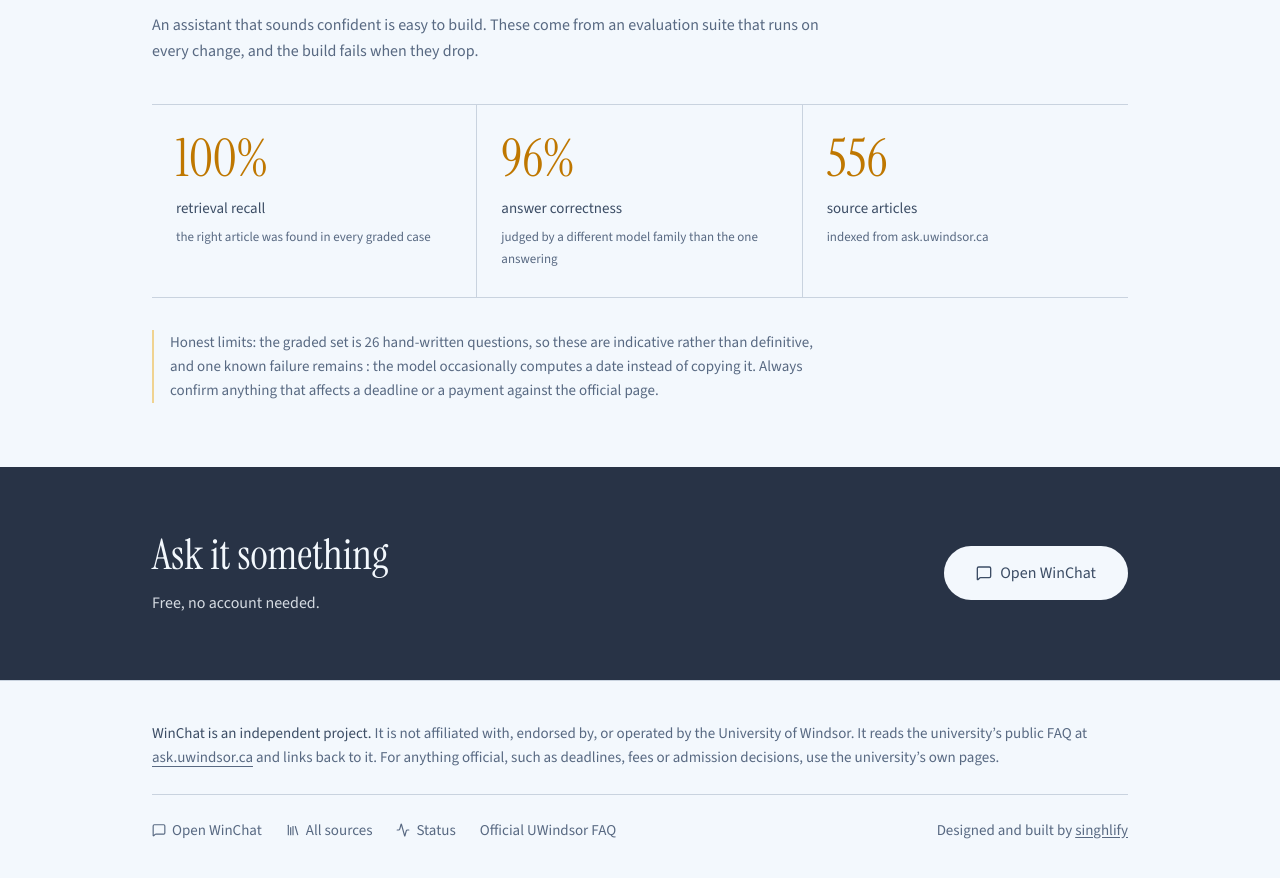
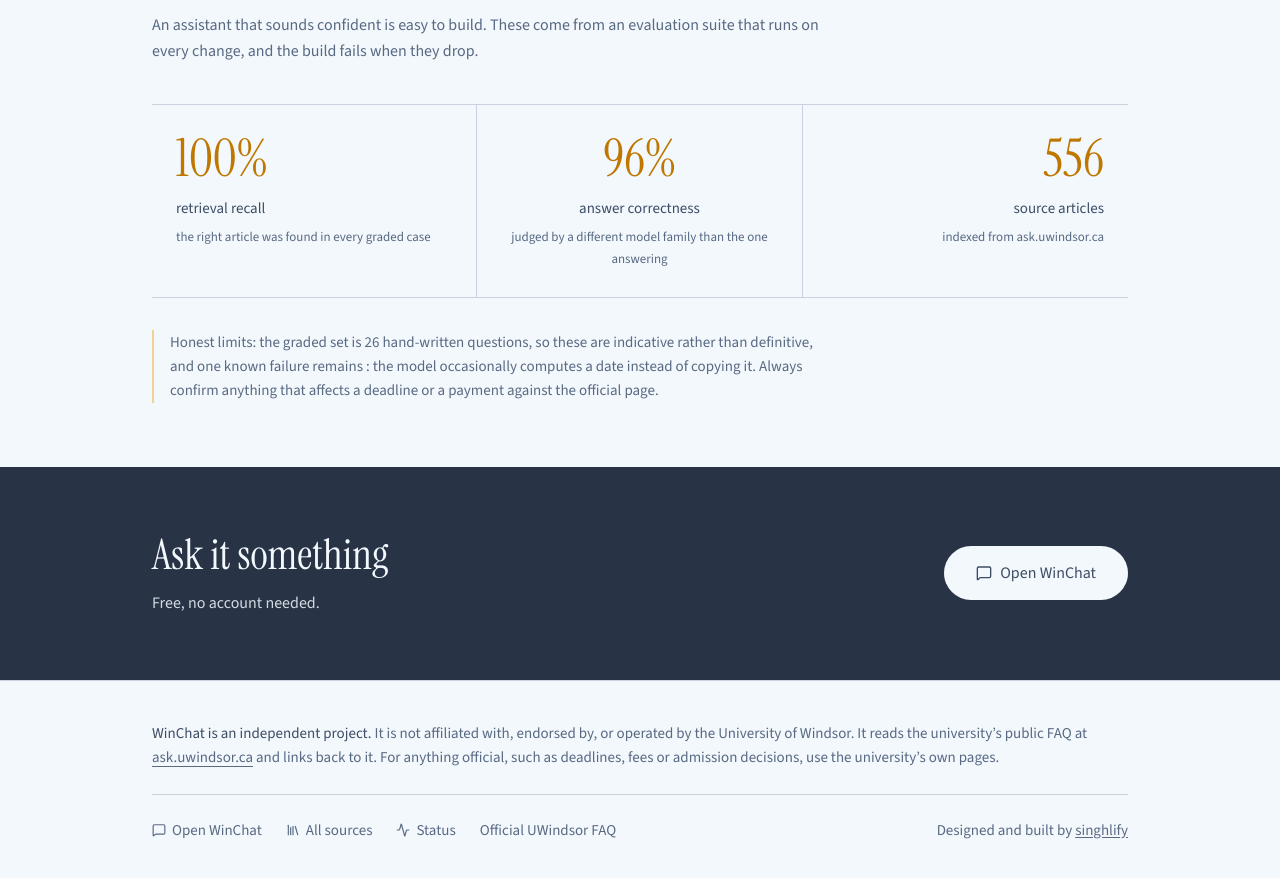
Before and after one commit to singhlify/winchat, a Next.js app in the folder frontend/: page / in a window 1280 px wide. Shown: the part 1200-2078 px from the top of the page. Built offline with nearby package versions, Linux system fonts and the light colour scheme; no server answers.

Commit message:
style(landing): align stat columns

```diff
--- a/frontend/src/app/page.tsx
+++ b/frontend/src/app/page.tsx
@@ -5,6 +5,7 @@
 import { Activity, ArrowRight, Library, MessageSquare } from "lucide-react";
 
 import { Credit } from "@/components/Credit";
+import { cn } from "@/lib/utils";
 import { SiteNav } from "@/components/SiteNav";
 import { CountUp } from "@/components/CountUp";
 import { HeroScroll } from "@/components/HeroScroll";
@@ -234,7 +235,14 @@
               <Reveal
                 key={stat.label}
                 delay={index * 0.08}
-                className="px-2 py-7 sm:px-6"
+                // Left, centre, right across the three columns, but only once they sit
+                // side by side. Stacked on mobile they share one left edge, and staggering
+                // the alignment there would read as a mistake rather than as rhythm.
+                className={cn(
+                  "px-2 py-7 sm:px-6",
+                  index === 1 && "sm:text-center",
+                  index === 2 && "sm:text-right",
+                )}
               >
                 <dt className="sr-only">{stat.label}</dt>
                 <dd>
```
